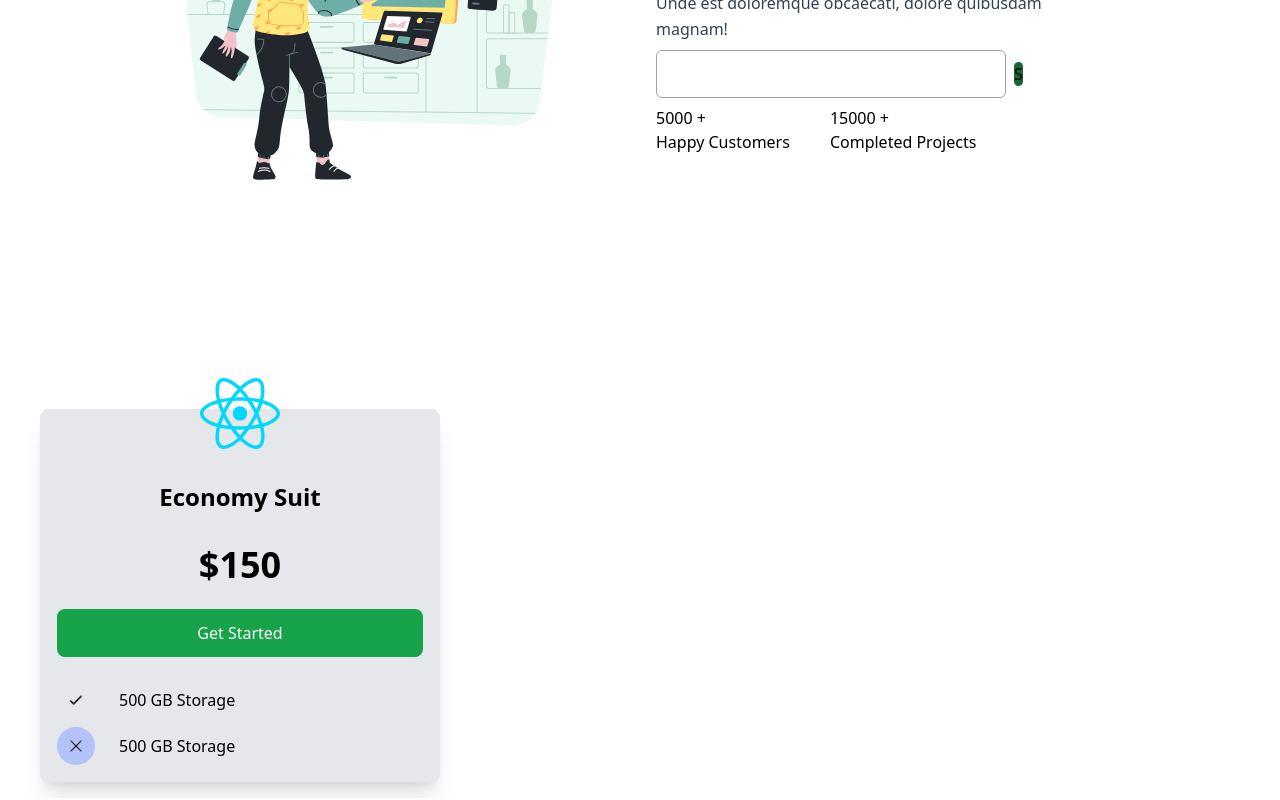
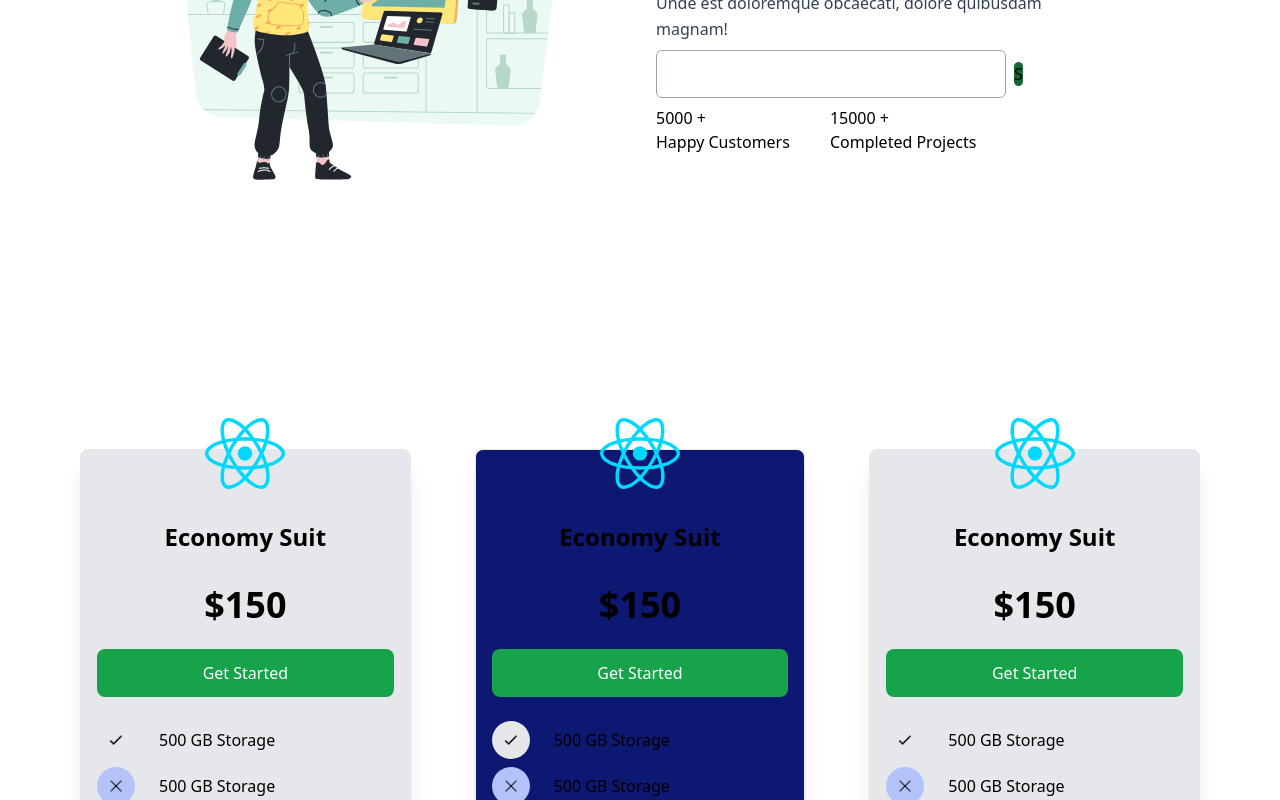
Before and after one commit to Sochuks/react-agency-landing, a React (Vite) app: page / in a window 1280 px wide. Shown: the part 2000-2800 px from the top of the page. Built offline with nearby package versions, Linux system fonts and the light colour scheme.

Commit message:
added two more columns to pricing

```diff
--- a/src/Components/Hero.jsx
+++ b/src/Components/Hero.jsx
@@ -8,12 +8,6 @@ const Hero = () => {
         {/* container */}
         <div className='flex flex-col-reverse items-center max-w-[900px] mx-auto space-y-0 text-center md:flex-col'>
 
-            <div
-                class="absolute left-0 top-64 -z-10 h-72 w-72 rounded-full bg-violet-500 opacity-10 blur-3xl dark:bg-violet-700"
-              ></div>
-              <div
-                class="absolute right-0 top-24 -z-10 h-72 w-72 rounded-full bg-danger-500 opacity-10 blur-3xl dark:bg-danger-800"
-            ></div>
           {/* Text container*/}
           <div className="flex flex-col space-y-2 p-4">
               <p className='text-xl text-primaryColor font-bold uppercase md:text-2xl'>Lorem ipsum dolor sit.</p>
--- a/src/Components/Pricing.jsx
+++ b/src/Components/Pricing.jsx
@@ -7,8 +7,64 @@ const Pricing = () => {
   return (
     <section>
         {/* container */}
-        <div className="container max-w-[1200px] mx-auto grid md:grid-cols-3">
+        <div className="container max-w-[1200px] mx-auto grid md:grid-cols-3 p-10 gap-16">
             {/* First Price */}
+            <div className='flex flex-col w-full p-4 my-4 bg-gray-200 rounded-lg border shadow-xl hover:scale-x-105 duration-300'>
+                {/* top */}
+                <img src={react_icon} alt="" className='w-20 mx-auto mt-[-3rem]' />
+                <h3 className='text-2xl font-bold text-center py-8 md:'>Economy Suit</h3>
+                <p className='text-center text-4xl font-bold'>$150</p>
+                <button className='bg-green-600 rounded-lg font-edium my-6 px-6 py-3 text-white'>Get Started</button>
+                {/* features */}
+                <div className='flex flex-col space-y-2'>
+                    <div className='flex items-center gap-6'>
+                        <span className='p-1 bg-gray-200 rounded-full'>
+                            <img src={check_icon} width={30} height={30} alt="" />
+                        </span>
+                        <p>500 GB Storage</p>
+                    </div>
+
+                    <div className='flex items-center gap-6'>
+                        <span className='p-1 bg-bgColor rounded-full'>
+                            <img src={close_icon} width={30} height={30} alt="" />
+                        </span>
+                        <p>500 GB Storage</p>
+                    </div>
+
+
+                </div>
+
+            </div>
+
+            {/* Second Price */}
+            <div className='flex flex-col w-full p-4 my-4 bg-primaryColor rounded-lg border shadow-xl hover:scale-x-105 duration-300'>
+                {/* top */}
+                <img src={react_icon} alt="" className='w-20 mx-auto mt-[-3rem]' />
+                <h3 className='text-2xl font-bold text-center py-8 md:'>Economy Suit</h3>
+                <p className='text-center text-4xl font-bold'>$150</p>
+                <button className='bg-green-600 rounded-lg font-edium my-6 px-6 py-3 text-white'>Get Started</button>
+                {/* features */}
+                <div className='flex flex-col space-y-2'>
+                    <div className='flex items-center gap-6'>
+                        <span className='p-1 bg-gray-200 rounded-full'>
+                            <img src={check_icon} width={30} height={30} alt="" />
+                        </span>
+                        <p>500 GB Storage</p>
+                    </div>
+
+                    <div className='flex items-center gap-6'>
+                        <span className='p-1 bg-bgColor rounded-full'>
+                            <img src={close_icon} width={30} height={30} alt="" />
+                        </span>
+                        <p>500 GB Storage</p>
+                    </div>
+
+
+                </div>
+
+            </div>
+
+            {/* Third Price */}
             <div className='flex flex-col w-full p-4 my-4 bg-gray-200 rounded-lg border shadow-xl hover:scale-x-105 duration-300'>
                 {/* top */}
                 <img src={react_icon} alt="" className='w-20 mx-auto mt-[-3rem]' />
--- a/src/index.css
+++ b/src/index.css
@@ -1,6 +1,10 @@
+@import url('https://fonts.googleapis.com/css2?family=Hanken+Grotesk:ital,wght@0,100..900;1,100..900&display=swap');
+
+
 @tailwind base;
 @tailwind components;
 @tailwind utilities;
+
 
 *{
   box-sizing: border-box;
```
